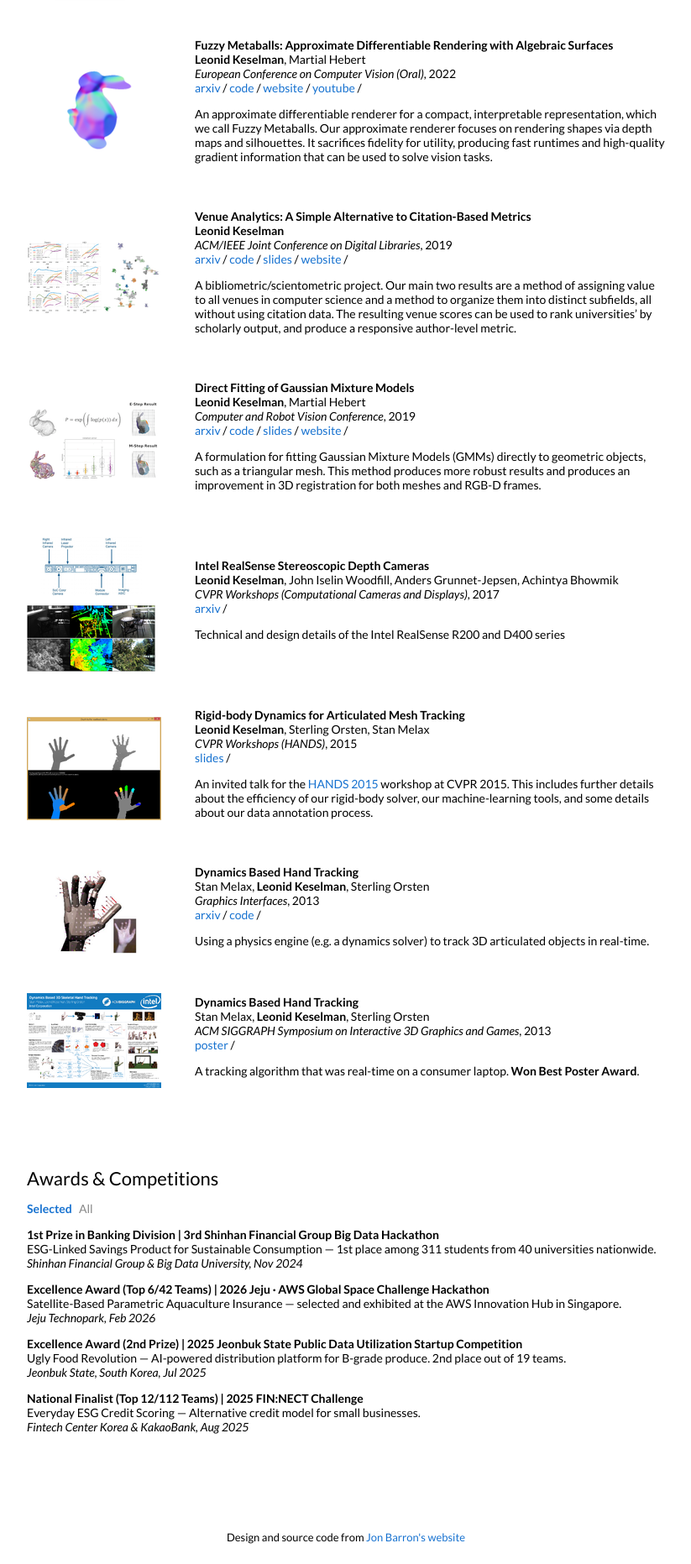
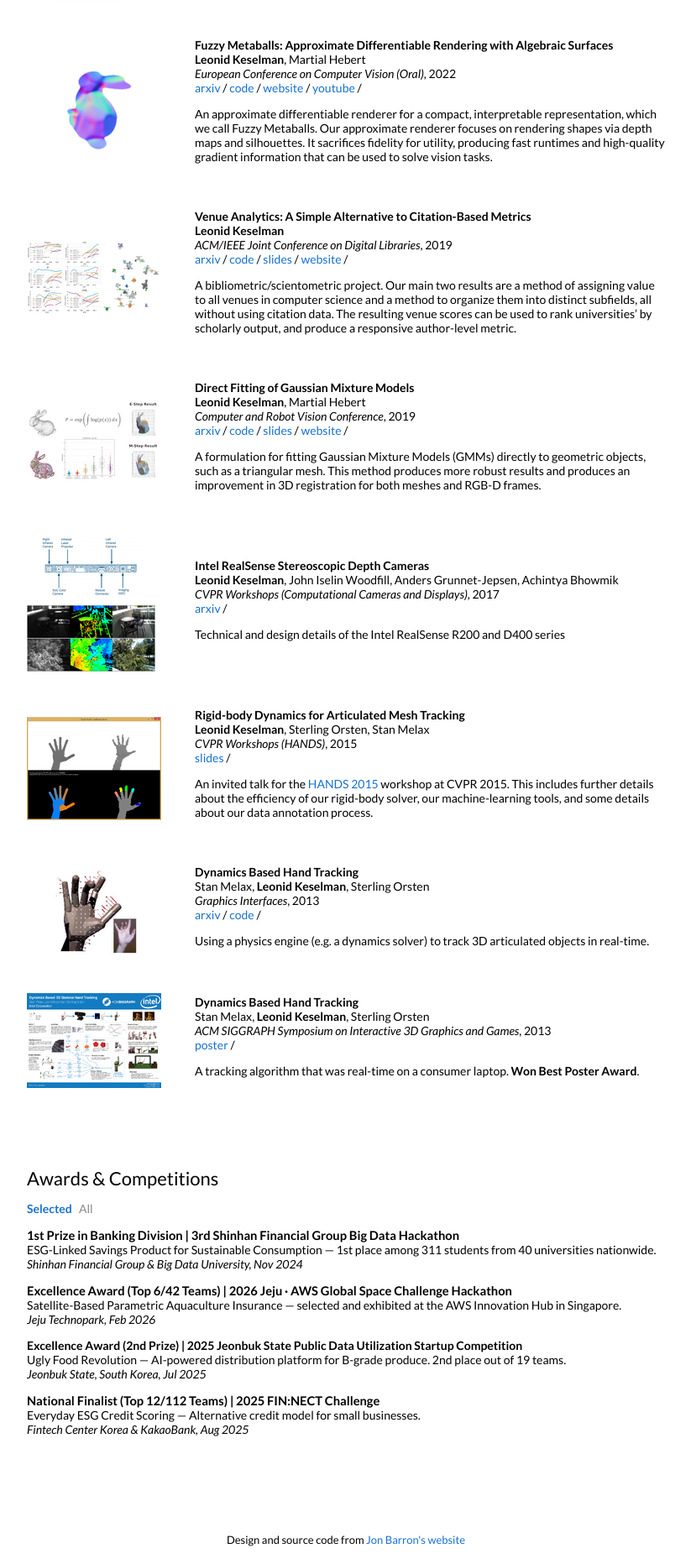
Before and after one commit to itdayou/itdayou.github.io, a Jekyll site: the page built from _posts/2023-08-28-3dgaussians.markdown, in a window 1280 px wide. Shown: the part 1172-3035 px from the top of the page at 84% size, without its empty margins (228-1051 px from the left). Built offline with Jekyll 4.4.1, drawn with Linux system fonts in a browser that asks for light colours.

Commit message:
Update default.html

```diff
--- a/_layouts/default.html
+++ b/_layouts/default.html
@@ -137,13 +137,13 @@
               <div id="awards-selected">
 
                 <p>
-                  <strong>1st Prize in Banking Division | 3rd Shinhan Financial Group Big Data Hackathon</strong><br>
+                  <strong style="font-size:105%;">1st Prize in Banking Division | 3rd Shinhan Financial Group Big Data Hackathon</strong><br>
                   ESG-Linked Savings Product for Sustainable Consumption — 1st place among 311 students from 40 universities nationwide.<br>
                   <em>Shinhan Financial Group &amp; Big Data University, Nov 2024</em>
                 </p>
 
                 <p>
-                  <strong>Excellence Award (Top 6/42 Teams) | 2026 Jeju · AWS Global Space Challenge Hackathon</strong><br>
+                  <strong style="font-size:105%;">Excellence Award (Top 6/42 Teams) | 2026 Jeju · AWS Global Space Challenge Hackathon</strong><br>
                   Satellite-Based Parametric Aquaculture Insurance — selected and exhibited at the AWS Innovation Hub in Singapore.<br>
                   <em>Jeju Technopark, Feb 2026</em>
                 </p>
@@ -155,7 +155,7 @@
                 </p>
 
                 <p>
-                  <strong>National Finalist (Top 12/112 Teams) | 2025 FIN:NECT Challenge</strong><br>
+                  <strong style="font-size:105%;">National Finalist (Top 12/112 Teams) | 2025 FIN:NECT Challenge</strong><br>
                   Everyday ESG Credit Scoring — Alternative credit model for small businesses.<br>
                   <em>Fintech Center Korea &amp; KakaoBank, Aug 2025</em>
                 </p>
@@ -166,31 +166,31 @@
               <div id="awards-all" style="display:none;">
 
                 <p>
-                  <strong>Excellence Award (Top 6/42 Teams) | 2026 Jeju · AWS Global Space Challenge Hackathon</strong><br>
+                  <strong style="font-size:105%;">Excellence Award (Top 6/42 Teams) | 2026 Jeju · AWS Global Space Challenge Hackathon</strong><br>
                   Satellite-Based Parametric Aquaculture Insurance — selected and exhibited at the AWS Innovation Hub in Singapore.<br>
                   <em>Jeju Technopark, Feb 2026</em>
                 </p>
 
                 <p>
-                  <strong>National Finalist (Top 12/112 Teams) | 2025 FIN:NECT Challenge</strong><br>
+                  <strong style="font-size:105%;">National Finalist (Top 12/112 Teams) | 2025 FIN:NECT Challenge</strong><br>
                   Everyday ESG Credit Scoring — Alternative credit model for small businesses.<br>
                   <em>Fintech Center Korea &amp; KakaoBank, Aug 2025</em>
                 </p>
 
                 <p>
-                  <strong>Excellence Award (2nd Prize) | 2025 Jeonbuk State Public Data Utilization Startup Competition</strong><br>
+                  <strong style="font-size:105%;">Excellence Award (2nd Prize) | 2025 Jeonbuk State Public Data Utilization Startup Competition</strong><br>
                   Ugly Food Revolution — AI-powered distribution platform for B-grade produce. 2nd place out of 19 teams.<br>
                   <em>Jeonbuk State, South Korea, Jul 2025</em>
                 </p>
 
                 <p>
-                  <strong>Finalist (Onsite Round, Top 27 Teams) | LG Aimers 6th AI Hackathon</strong><br>
+                  <strong style="font-size:105%;">Finalist (Onsite Round, Top 27 Teams) | LG Aimers 6th AI Hackathon</strong><br>
                   Predictive modeling for pregnancy success in infertility treatment. Top 16 online, 20th place offline final.<br>
                   <em>LG AI Research, Feb 2025</em>
                 </p>
 
                 <p>
-                  <strong>Grand Prize (2nd Prize) | 2024 Culture, Sports and Tourism Data Utilization Competition</strong><br>
+                  <strong style="font-size:105%;">Grand Prize (2nd Prize) | 2024 Culture, Sports and Tourism Data Utilization Competition</strong><br>
                   Green Score–based hotel policy strategy for regional tourism development.<br>
                   <em>Korea Culture &amp; Tourism Institute, Dec 2024</em>
                 </p>
@@ -202,49 +202,49 @@
                 </p>
 
                 <p>
-                  <strong>1st Prize | 3rd Shinhan Financial Group Big Data Hackathon</strong><br>
+                  <strong style="font-size:105%;">1st Prize | 3rd Shinhan Financial Group Big Data Hackathon</strong><br>
                   ESG-Linked Savings Product for Sustainable Consumption — 1st place among 311 students from 40 universities.<br>
                   <em>Shinhan Financial Group &amp; Big Data University, Nov 2024</em>
                 </p>
 
                 <p>
-                  <strong>COSS Chairman's Award | 2024 CO-SHOW</strong><br>
+                  <strong style="font-size:105%;">COSS Chairman's Award | 2024 CO-SHOW</strong><br>
                   National-level recognition for the ESG-driven financial data project representing the COSS Big Data Track.<br>
                   <em>Ministry of Education &amp; NRF, Nov 2024</em>
                 </p>
 
                 <p>
-                  <strong>Excellence Award | The 2nd Startup Idea Competition</strong><br>
+                  <strong style="font-size:105%;">Excellence Award | The 2nd Startup Idea Competition</strong><br>
                   AR-based academic collaboration platform for immersive global research cooperation.<br>
                   <em>JBNU Software University, Nov 2024</em>
                 </p>
 
                 <p>
-                  <strong>Encouragement Prize | The 1st Honam SW Startup Idea Competition</strong><br>
+                  <strong style="font-size:105%;">Encouragement Prize | The 1st Honam SW Startup Idea Competition</strong><br>
                   AI-powered mobile platform for improving adult literacy using NLP.<br>
                   <em>Ministry of Science and ICT &amp; IITP, Sep 2024</em>
                 </p>
 
                 <p>
-                  <strong>Top 11 Finalist | 2023 KPMG Ideathon: From Ideas to Prototypes</strong><br>
+                  <strong style="font-size:105%;">Top 11 Finalist | 2023 KPMG Ideathon: From Ideas to Prototypes</strong><br>
                   NLP-powered onboarding assistant using KoBART, KeyBERT, LDA, and GPT-3.<br>
                   <em>KPMG Korea, Feb 2023</em>
                 </p>
 
                 <p>
-                  <strong>Grand Prize | 2023 Convergence Idea Contest</strong><br>
+                  <strong style="font-size:105%;">Grand Prize | 2023 Convergence Idea Contest</strong><br>
                   Web-based NLP system to analyze English literary texts and extract themes and emotions.<br>
                   <em>JBNU Department of English Language and Literature, Dec 2023</em>
                 </p>
 
                 <p>
-                  <strong>Encouragement Prize | 2023 English Essay Competition</strong><br>
+                  <strong style="font-size:105%;">Encouragement Prize | 2023 English Essay Competition</strong><br>
                   Recognized for advanced English writing and critical expression skills.<br>
                   <em>JBNU Department of English Language and Literature, Dec 2023</em>
                 </p>
 
                 <p>
-                  <strong>Outstanding Developer Award | 2022 MapleStory Worlds × LIKELION Super Hackathon</strong><br>
+                  <strong style="font-size:105%;">Outstanding Developer Award | 2022 MapleStory Worlds × LIKELION Super Hackathon</strong><br>
                   Selected as Top 10 developers among ~400 participants over a three-month hackathon.<br>
                   <em>NEXON &amp; LIKELION, Dec 2022</em>
                 </p>
```
